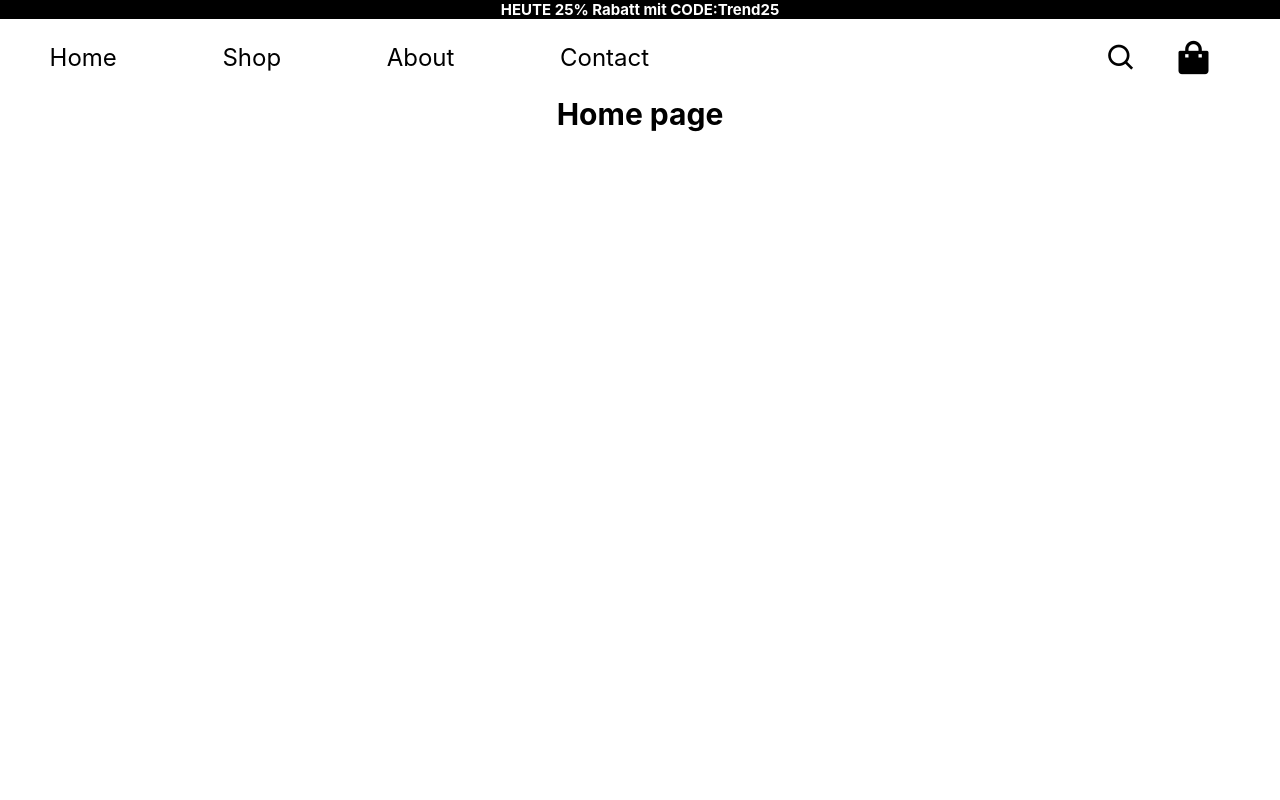
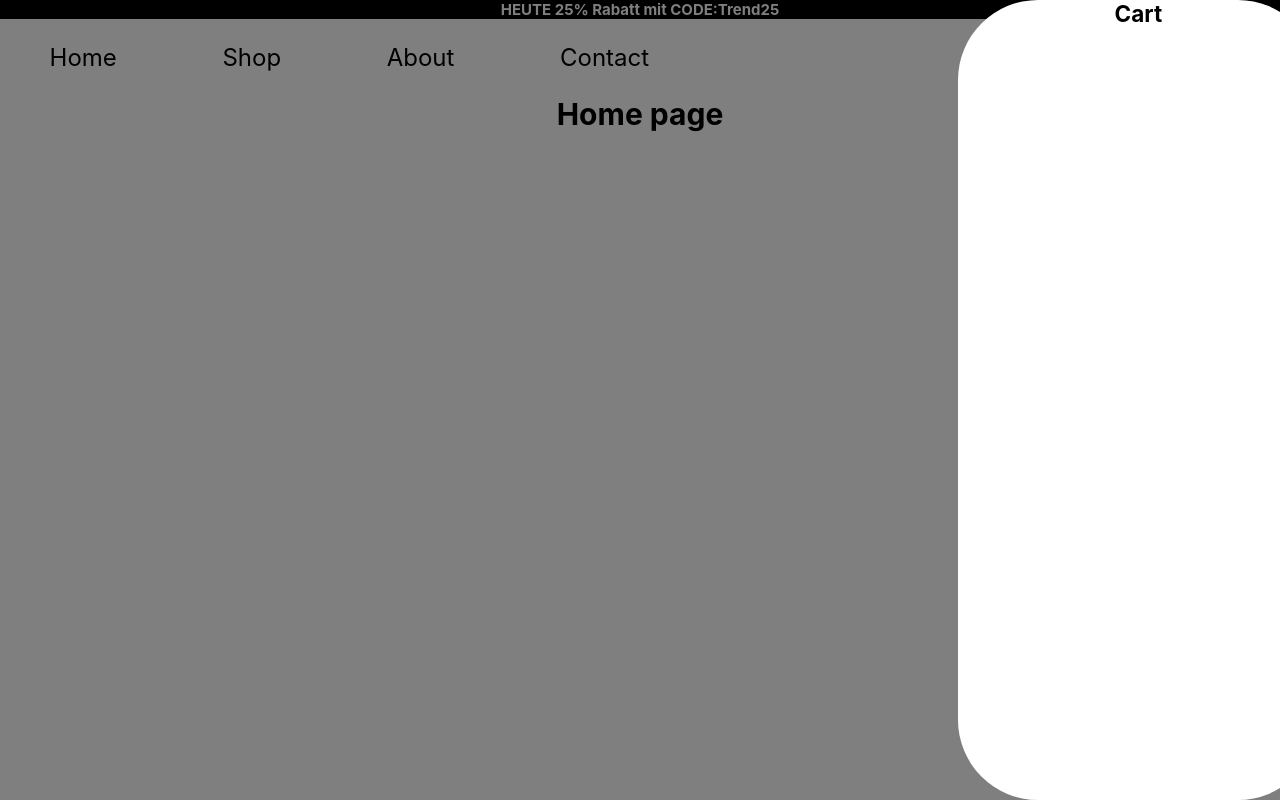
Before and after one commit to danielgen01/E-Commerce-Store-Multi-Page-ReactTS, a React (Create React App) app: page / in a window 1280 px wide. Built offline with nearby package versions, Linux system fonts and the light colour scheme.

Commit message:
add cart component

```diff
--- a/src/App.tsx
+++ b/src/App.tsx
@@ -1,4 +1,4 @@
-import React from 'react';
+import React, {useState} from 'react';
 import logo from './logo.svg';
 import './App.css';
 import Header from './components/Header/Header';
@@ -11,12 +11,19 @@ import Shop from './pages/Shop';
 import About from './pages/About';
 import Contact from './pages/Contact';
 import NotFound from './pages/NotFound';
+import Cart from './components/Cart/Cart';
+
 
 function App() {
+
+
+
   return (
+
  <BrowserRouter>
  <Header />
  <Navbar />
+ <Cart />
  <Routes>
  <Route path='/' element={<Home />} />
  <Route path='/shop' element={<Shop />} />
@@ -24,6 +31,9 @@ function App() {
  <Route path='/contact' element={<Contact />} />
  <Route path="*" element={<NotFound />} />
  </Routes>
+
+
+
 
 
 
--- /dev/null
+++ b/src/components/Cart/Cart.css
@@ -0,0 +1,23 @@
+.Cart{
+    overflow: hidden;
+}
+
+.cart-background{
+    position: absolute;
+    top:0;
+    height: 100%;
+    width: 100%;
+    background-color: rgba(0,0,0,0.5);
+    overflow: hidden;
+
+}
+
+.cart-box{
+    width: 45vh;
+    height: 100%;
+    background-color: white;
+    float: right;
+    border-radius: 5rem;
+    margin-right: -3%;
+    overflow: hidden;
+}
--- /dev/null
+++ b/src/components/Cart/Cart.tsx
@@ -0,0 +1,29 @@
+import React, { useState } from 'react'
+import "./Cart.css"
+
+
+
+const Cart:React.FC = () => {
+
+    const [isCartOpen,setIsCartOpen] = useState<boolean>(false);
+
+    const handleCartIconClick = () => {
+        setIsCartOpen(!isCartOpen);
+    }
+
+
+  return (
+    <div className='Cart' >
+     <div className='cart-background'>
+        <div className='cart-box'>
+         <div className='cart-content'>
+            <h2 style={{textAlign:"center"}}>Cart</h2>
+         </div>
+
+        </div>
+     </div>
+    </div>
+  )
+}
+
+export default Cart
```
